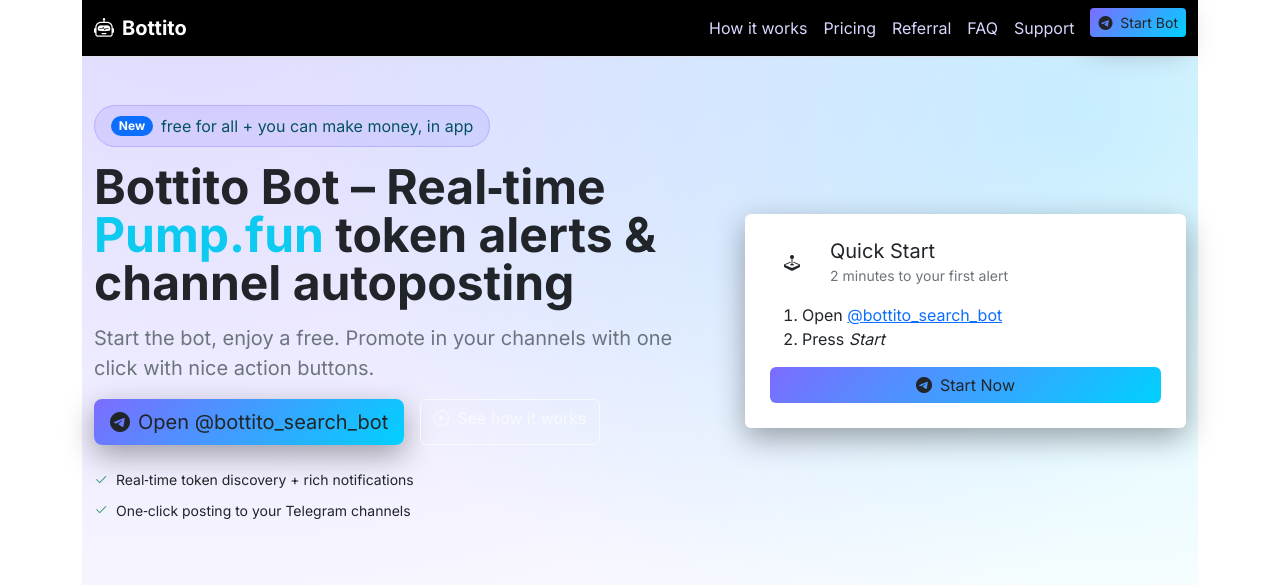
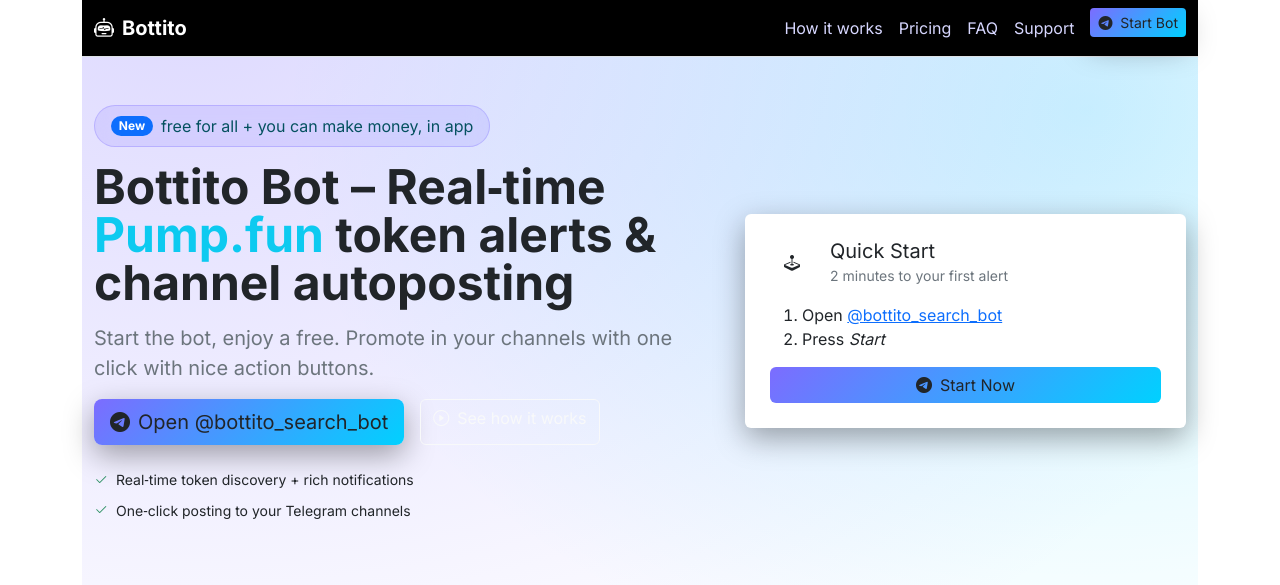
Before and after one commit to sjurajpuchky/bottito, a Flask app: page / in a window 1280 px wide. Shown: the top 585 px of the page. Run offline with Flask 3, Linux system fonts and the light colour scheme.

Commit message:
make money

```diff
--- a/templates/homepage.html
+++ b/templates/homepage.html
@@ -11,7 +11,6 @@
         <ul class="navbar-nav ms-auto mb-2 mb-lg-0">
           <li class="nav-item"><a class="nav-link" href="#how">How it works</a></li>
           <li class="nav-item"><a class="nav-link" href="#pricing">Pricing</a></li>
-          <li class="nav-item"><a class="nav-link" href="#referral">Referral</a></li>
           <li class="nav-item"><a class="nav-link" href="#faq">FAQ</a></li>
             <li class="nav-item"><a class="nav-link" href="https://t.me/+rFpK-wU7nidkYTRk">Support</a></li>
           <li class="nav-item ms-lg-2"><a class="btn btn-sm btn-brand shadow-soft" href="https://t.me/bottito_search_bot" target="_blank" rel="noopener noreferrer"><i class="bi bi-telegram me-1"></i> Start Bot</a></li>
```
